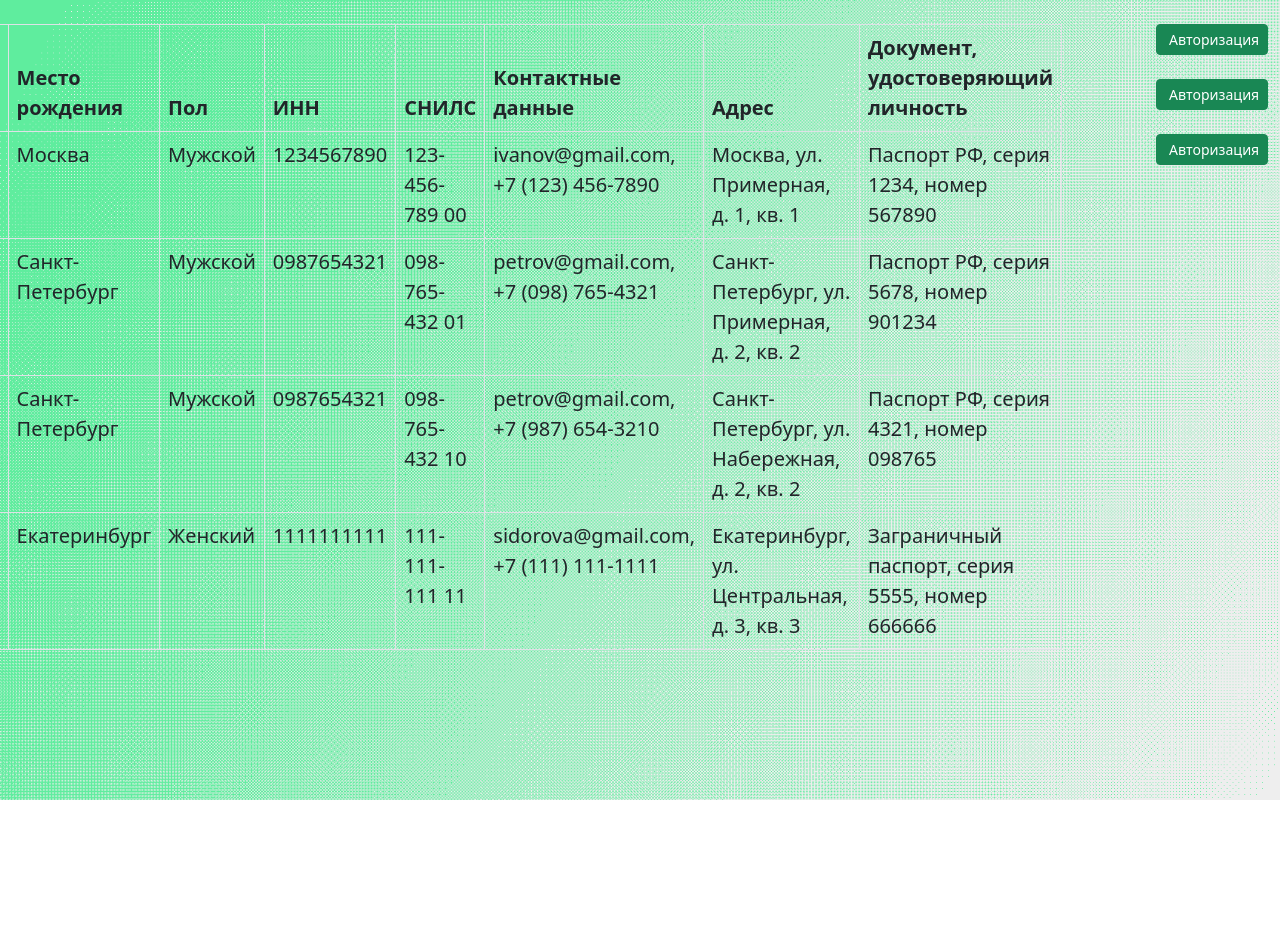
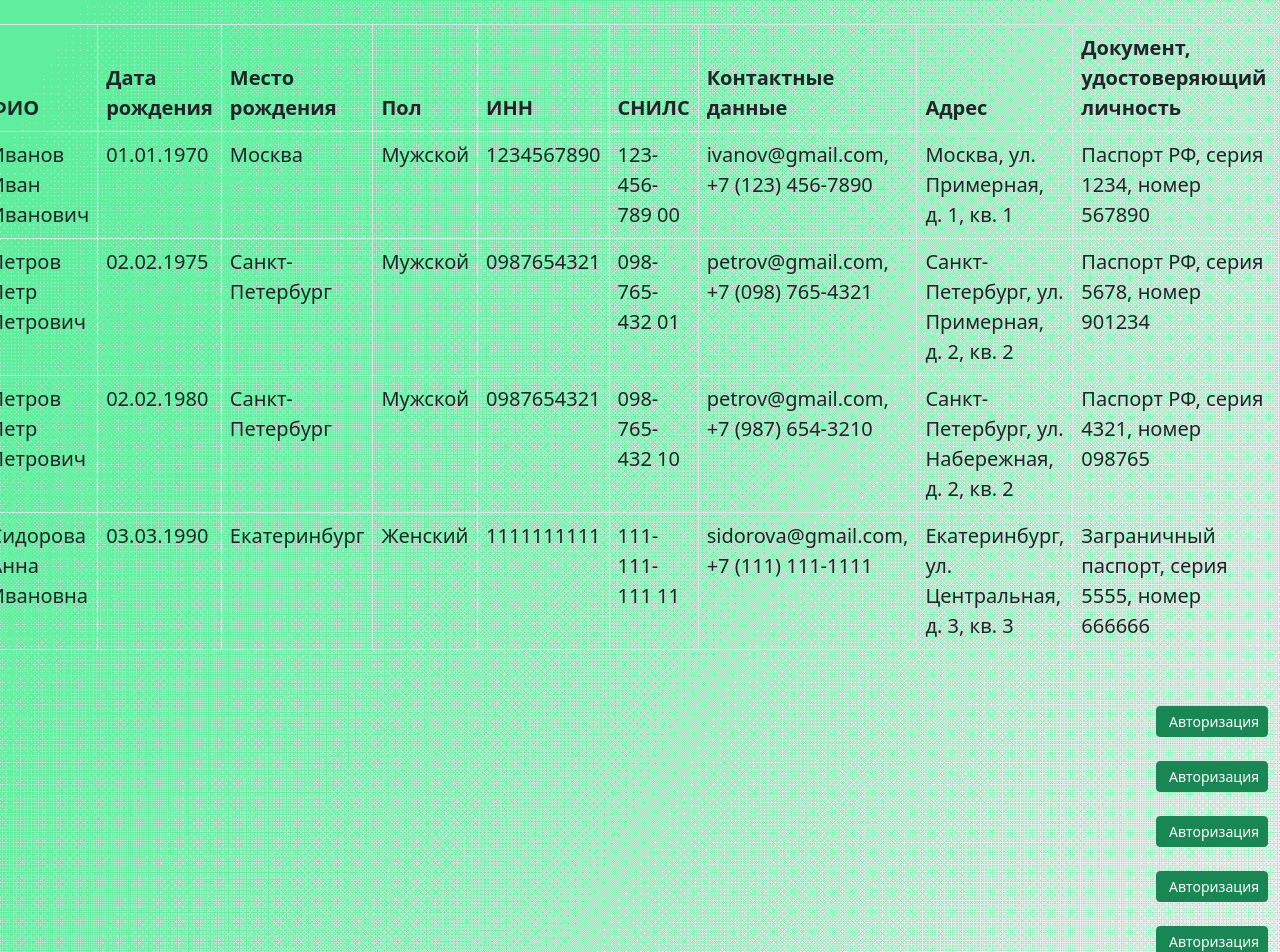
Before and after one commit to Zertalian1/depersonalization, a React (Create React App) app in the folder frontend/app/: page / in a window 1280 px wide. Shown: the top 952 px of the page. Before the commit the page ends 800 px from the top, so only its background shows below. Built offline with nearby package versions, Linux system fonts and the light colour scheme.

Commit message:
черновая вёрстка главной страницы

```diff
--- a/frontend/app/src/App.js
+++ b/frontend/app/src/App.js
@@ -6,9 +6,10 @@ const App = () => {
         <div className="App-background">
             <div className="container-fluid">
                 <div className="row">
-                    <div className="col-lg-3">
+                    <div className="col-sm">
+
                     </div>
-                    <div className="col-lg-2">
+                    <div className="col-sm">
                         <div className="table row justify-content-center mt-4">
                             <table className="table table-bordered" >
                                 <thead>
@@ -73,11 +74,27 @@ const App = () => {
                             </table>
                         </div>
                     </div>
-                    <div className="col-lg-7">
+                    <div className="col-sm">
                         <div className="row">
                             <div className="col-lg-12 d-flex mb-4 mt-4 justify-content-end">
                                 <button
                                     className="btn btn-primary btn-sm btn-success top"
+                                >
+                                    <i className="mdi mdi-plus me-1"/>
+                                    Авторизация
+                                </button>
+                            </div>
+                            <div className="col-lg-12 d-flex mb-4 justify-content-end">
+                                <button
+                                    className="btn btn-primary btn-sm btn-success"
+                                >
+                                    <i className="mdi mdi-plus me-1"/>
+                                    Авторизация
+                                </button>
+                            </div>
+                            <div className="col-lg-12 d-flex mb-4 justify-content-end">
+                                <button
+                                    className="btn btn-primary btn-sm btn-success"
                                 >
                                     <i className="mdi mdi-plus me-1"/>
                                     Авторизация
```
